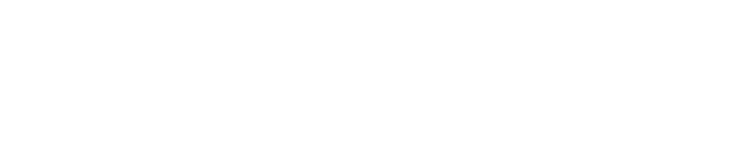
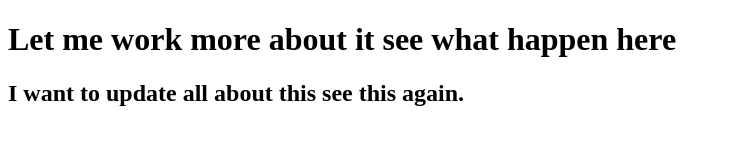
Before and after one commit to Abhijitgayen/test_commit_marge, a plain HTML site: page hello.html in a window 1280 px wide. Shown: the whole page, without its empty margins (0-731 px from the left). Drawn offline with Linux system fonts and the light colour scheme.

Commit message:
to cheack

```diff
--- a/hello.html
+++ b/hello.html
@@ -6,6 +6,7 @@
 	<title>hello for test</title>
 </head>
 <body>
-
+    <h1>Let me work more about it see what happen here</h1>
+    <h2>I want to update all about this see this again.</h2>
 </body>
 </html>
```
